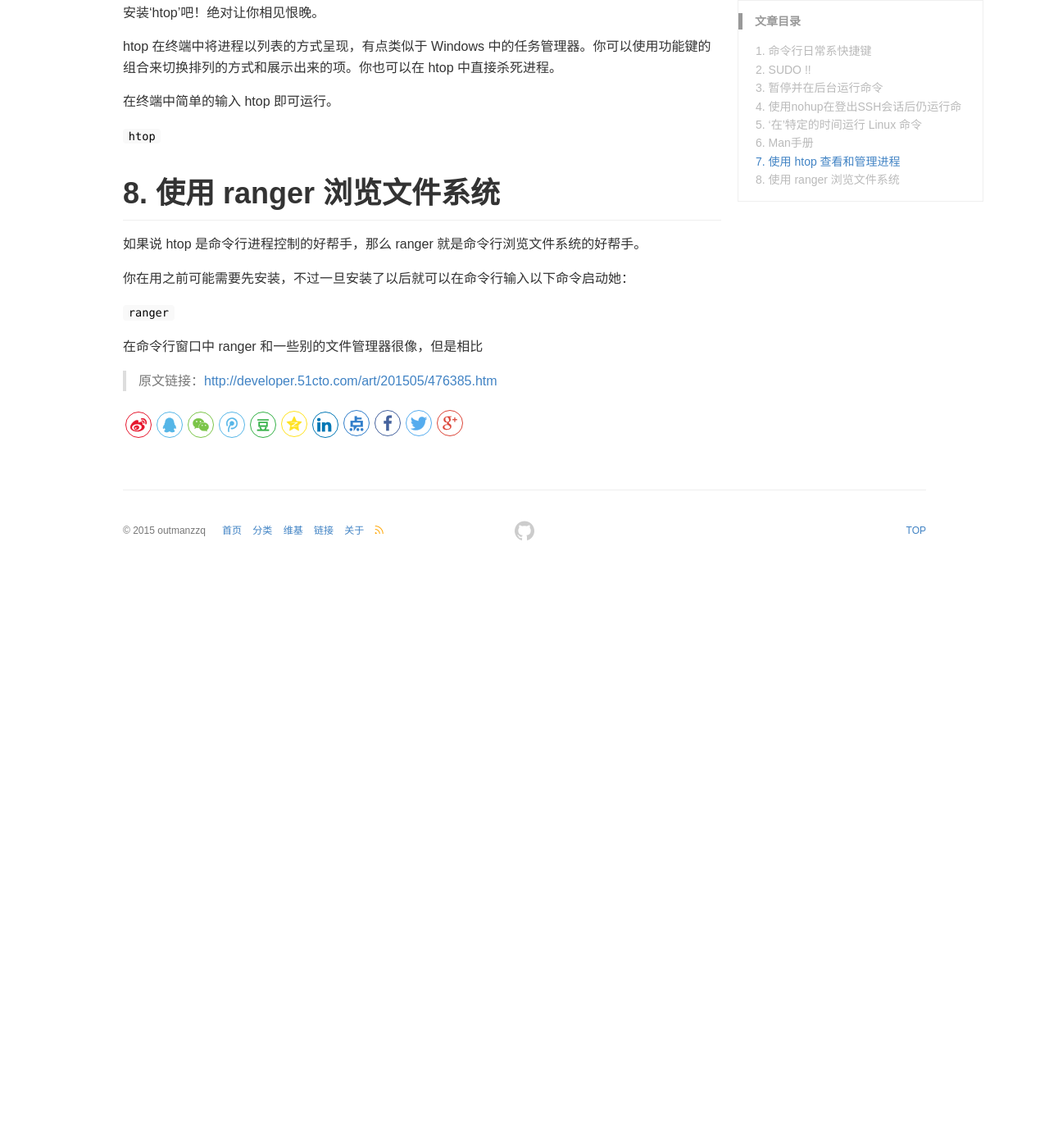
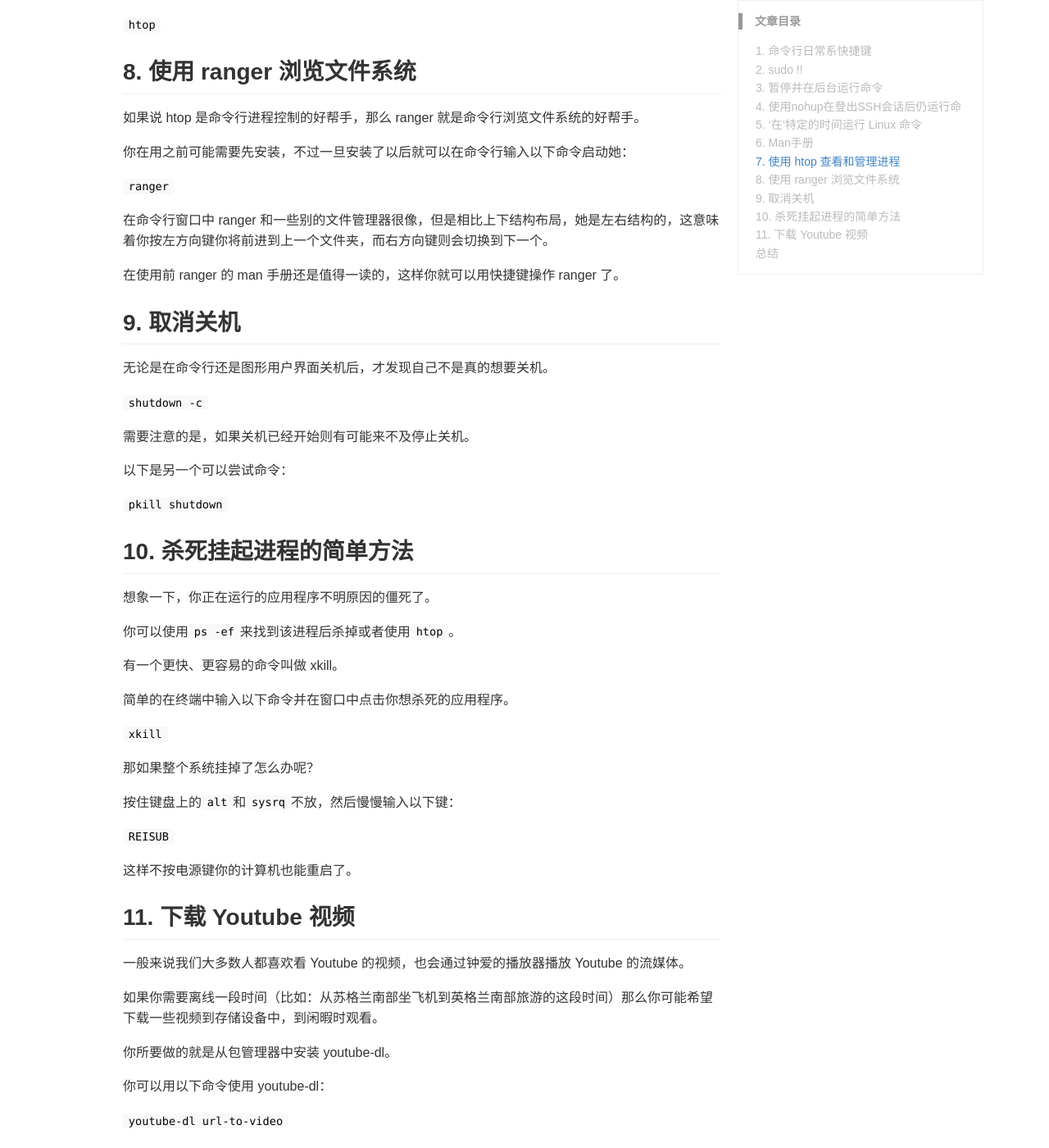
Before and after one commit to outmanzzq/outmanzzq.github.io, a Jekyll site: the page built from _posts/2018-12-17-amazing-11-command-for-linux.md, in a window 1280 px wide and 1400 px high, scrolled down 3809 px. Shown: the whole window at 82% size. Built offline with Jekyll 4.4.1, drawn with Linux system fonts in a browser that asks for light colours; comment, search, counter and statistics services are not loaded; before the commit the page ends 4505 px from its top, so only the background shows below that; some of the changed text lies outside the part shown.

Commit message:
update post for amazing 11 commands

````diff
--- a/_posts/2018-12-17-amazing-11-command-for-linux.md
+++ b/_posts/2018-12-17-amazing-11-command-for-linux.md
@@ -8,7 +8,7 @@ keywords: linux,command
 
 > 我已经用了十年的 Linux 了，通过今天这篇文章我将向大家展示一系列的命令、工具和技巧，我希望一开始就有人告诉我这些，而不是曾在我成长道路上绊住我。
 
-# 1. 命令行日常系快捷键
+## 1. 命令行日常系快捷键
 
 如下的快捷方式非常有用，能够极大的提升你的工作效率：
 
@@ -48,7 +48,7 @@ keywords: linux,command
 
 如果你想将浏览器中的文本复制到终端，可以使用快捷键 "shift + insert"。
 
-# 2. SUDO !!
+## 2. sudo !!
 
 如果你还不知道这个命令，我觉得你应该好好感谢我，因为如果你不知道的话，那每次你在输入长串命令后看到 “permission denied” 后一定会痛苦不堪。
 
@@ -64,7 +64,7 @@ sudo !! 就会用 sudo 的形式运行上一条命令。所以上一条命令就
 
 ```sudo apt-get install ranger```
 
-# 3. 暂停并在后台运行命令
+## 3. 暂停并在后台运行命令
 
 - CTRL + Z - 暂停应用程序
 - fg - 重新将程序唤到前台
@@ -82,7 +82,7 @@ sudo !! 就会用 sudo 的形式运行上一条命令。所以上一条命令就
 
 有一个尝试非常有趣就是用 nano 打开文件，输入一些东西然后暂停会话。再用 nano 打开另一个文件，输入一些什么后再暂停会话。如果你输入“fg”你将回到第二个用 nano 打开的文件。只有退出 nano 再输入“fg”，你才会回到第一个用 nano 打开的文件。
 
-# 4. 使用nohup在登出SSH会话后仍运行命
+## 4. 使用nohup在登出SSH会话后仍运行命
 
 如果你用 ssh 登录别的机器时，nohup 命令真的非常有用。
 
@@ -98,7 +98,7 @@ sudo !! 就会用 sudo 的形式运行上一条命令。所以上一条命令就
 
 ```nohup wget http://mirror.is.co.za/mirrors/linuxmint.com/iso//stable/17.1/linuxmint-17.1-cinnamon-64bit.iso &```
 
-# 5. ‘在’特定的时间运行 Linux 命令
+## 5. ‘在’特定的时间运行 Linux 命令
 
 ‘nohup’命令在你用SSH连接到服务器，并在上面保持执行 SSH 登出前任务的时候十分有用。
 
@@ -122,7 +122,7 @@ CTRL + D 返回终端。
 
 还有许多日期和时间的格式，都需要你好好翻一翻‘at’的 man 手册来找到更多的使用方式。
 
-# 6. Man手册
+## 6. Man手册
 
 Man手册会为你列出命令和参数的使用大纲，教你如何使用她们。Man 手册看起来沉闷呆板。（我思忖她们也不是被设计来娱乐我们的）。
 
@@ -142,7 +142,7 @@ Man手册会为你列出命令和参数的使用大纲，教你如何使用她
 
 注意啦，以上的命令只有在你将默认的浏览器设置到环境变量 $BROWS ER中了之后才效果哟。
 
-# 7. 使用 htop 查看和管理进程
+## 7. 使用 htop 查看和管理进程
 
 你用哪个命令找出电脑上正在运行的进程的呢？我敢打赌是‘ps’并在其后加不同的参数来得到你所想要的不同输出。
 
@@ -154,7 +154,7 @@ htop 在终端中将进程以列表的方式呈现，有点类似于 Windows 中
 
 ```htop```
 
-# 8. 使用 ranger 浏览文件系统
+## 8. 使用 ranger 浏览文件系统
 
 如果说 htop 是命令行进程控制的好帮手，那么 ranger 就是命令行浏览文件系统的好帮手。
 
@@ -162,6 +162,60 @@ htop 在终端中将进程以列表的方式呈现，有点类似于 Windows 中
 
 ```ranger```
 
-在命令行窗口中 ranger 和一些别的文件管理器很像，但是相比
+在命令行窗口中 ranger 和一些别的文件管理器很像，但是相比上下结构布局，她是左右结构的，这意味着你按左方向键你将前进到上一个文件夹，而右方向键则会切换到下一个。
+
+在使用前 ranger 的 man 手册还是值得一读的，这样你就可以用快捷键操作 ranger 了。
+
+## 9. 取消关机
+
+无论是在命令行还是图形用户界面关机后，才发现自己不是真的想要关机。
+
+```shutdown -c```
+
+需要注意的是，如果关机已经开始则有可能来不及停止关机。
+
+以下是另一个可以尝试命令：
+
+```pkill shutdown```
+
+## 10. 杀死挂起进程的简单方法
+
+想象一下，你正在运行的应用程序不明原因的僵死了。
+
+你可以使用`ps -ef`来找到该进程后杀掉或者使用`htop`。
+
+有一个更快、更容易的命令叫做 xkill。
+
+简单的在终端中输入以下命令并在窗口中点击你想杀死的应用程序。
+
+```xkill```
+
+那如果整个系统挂掉了怎么办呢？
+
+按住键盘上的`alt`和`sysrq`不放，然后慢慢输入以下键：
+
+```REISUB```
+
+这样不按电源键你的计算机也能重启了。
+
+## 11. 下载 Youtube 视频
+
+一般来说我们大多数人都喜欢看 Youtube 的视频，也会通过钟爱的播放器播放 Youtube 的流媒体。
+
+如果你需要离线一段时间（比如：从苏格兰南部坐飞机到英格兰南部旅游的这段时间）那么你可能希望下载一些视频到存储设备中，到闲暇时观看。
+
+你所要做的就是从包管理器中安装 youtube-dl。
+
+你可以用以下命令使用 youtube-dl：
+
+```youtube-dl url-to-video```
+
+你可以在 Youtubu 视频页面点击分享链接得到视频的 url。
+
+只要简单的复制链接在粘帖到命令行就行了（要用shift + insert快捷键哟）。
+
+## 总结
+
+希望你在这篇文章中得到帮助，并且在这11条中找到至少一条让你惊叹“原来可以这样”的技巧。
 
 > 原文链接：<http://developer.51cto.com/art/201505/476385.htm>
````
